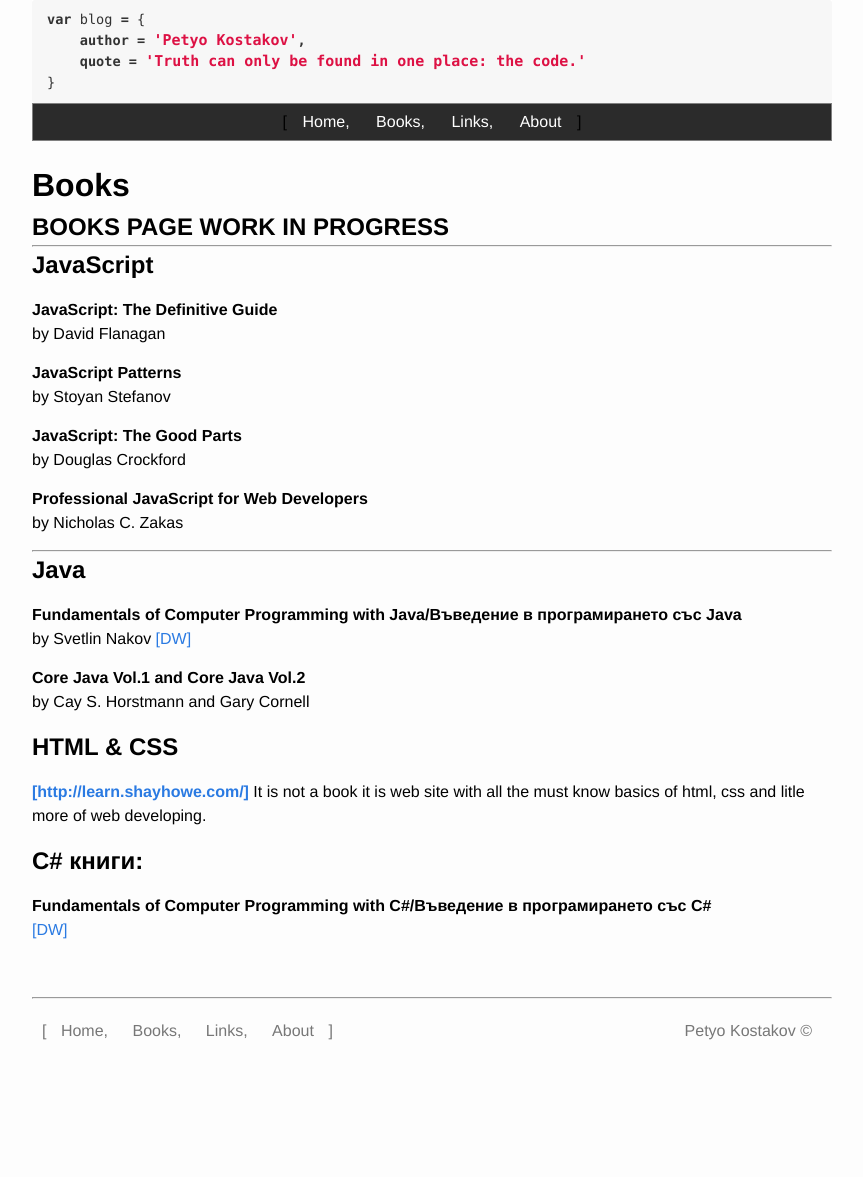
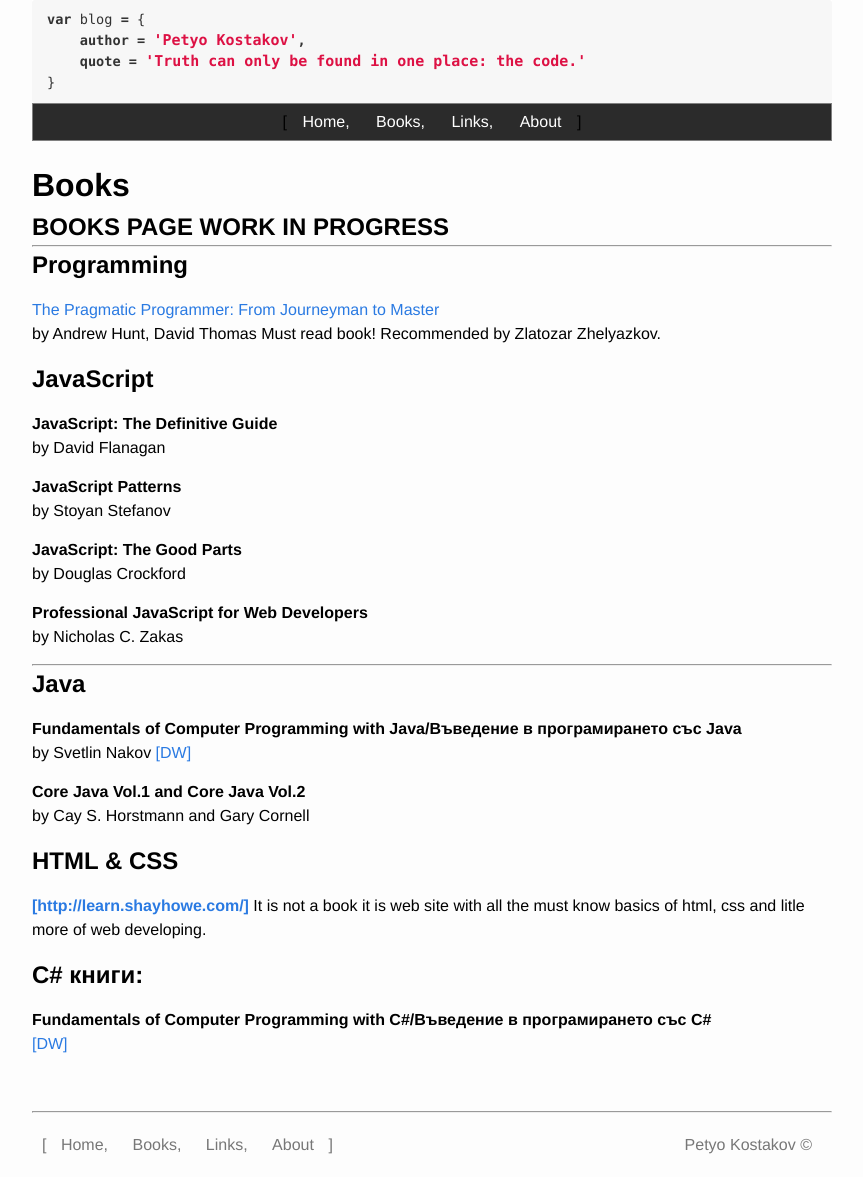
Before and after one commit to PetyoKostakov/PetyoKostakov.github.io, a Jekyll site: the page built from books/index.md, in a window 1280 px wide. Shown: the whole page, without its empty margins (208-1071 px from the left). Built offline with Jekyll 4.4.1, drawn with Linux system fonts in a browser that asks for light colours; Markdown is read by kramdown in place of the engine named in the settings; before the commit the page ends 1063 px from its top, so only the background shows below that.

Commit message:
new book added

```diff
--- a/books/index.md
+++ b/books/index.md
@@ -6,6 +6,12 @@ layout: default
 ## BOOKS PAGE WORK IN PROGRESS
 
 <hr>
+
+## Programming
+
+[The Pragmatic Programmer: From Journeyman to Master](http://www.amazon.com/The-Pragmatic-Programmer-Journeyman-Master/dp/020161622X)
+by Andrew Hunt, David Thomas
+Must read book! Recommended by Zlatozar Zhelyazkov.
 
 ## JavaScript
 
```
